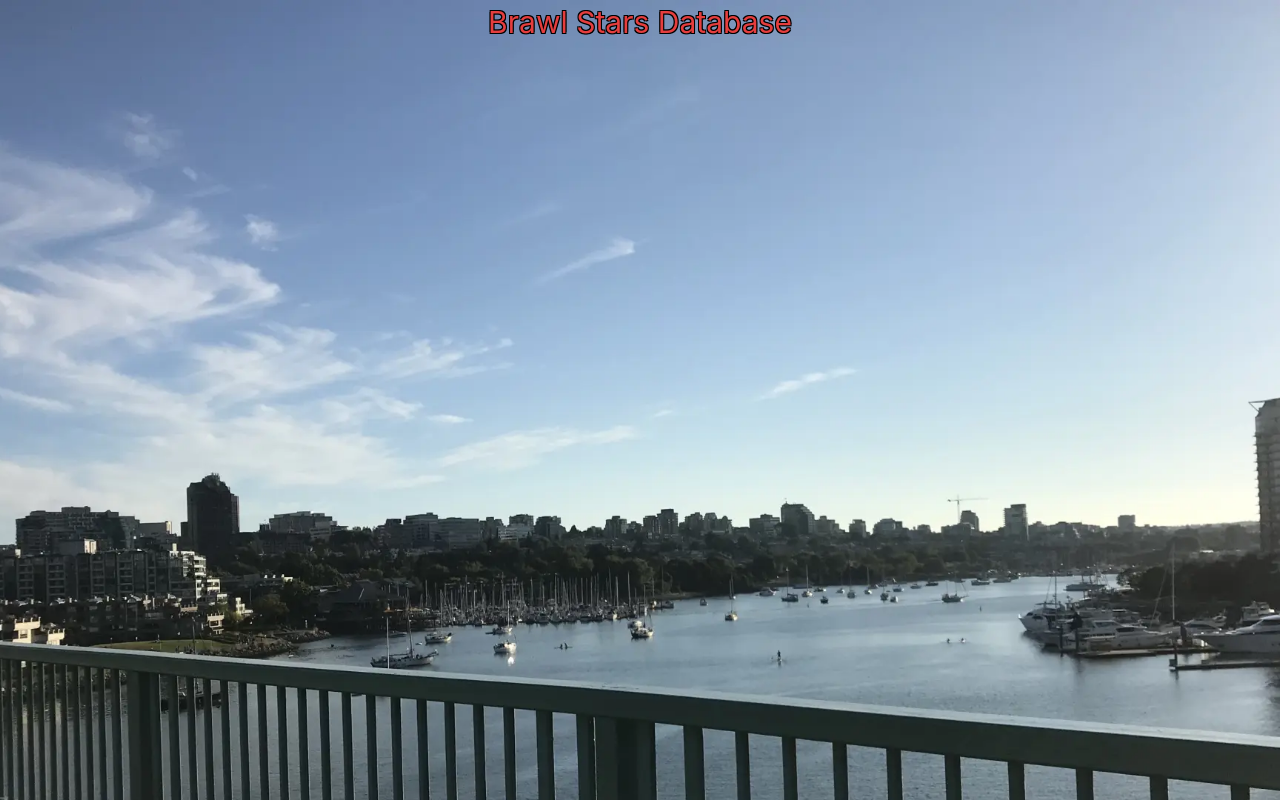
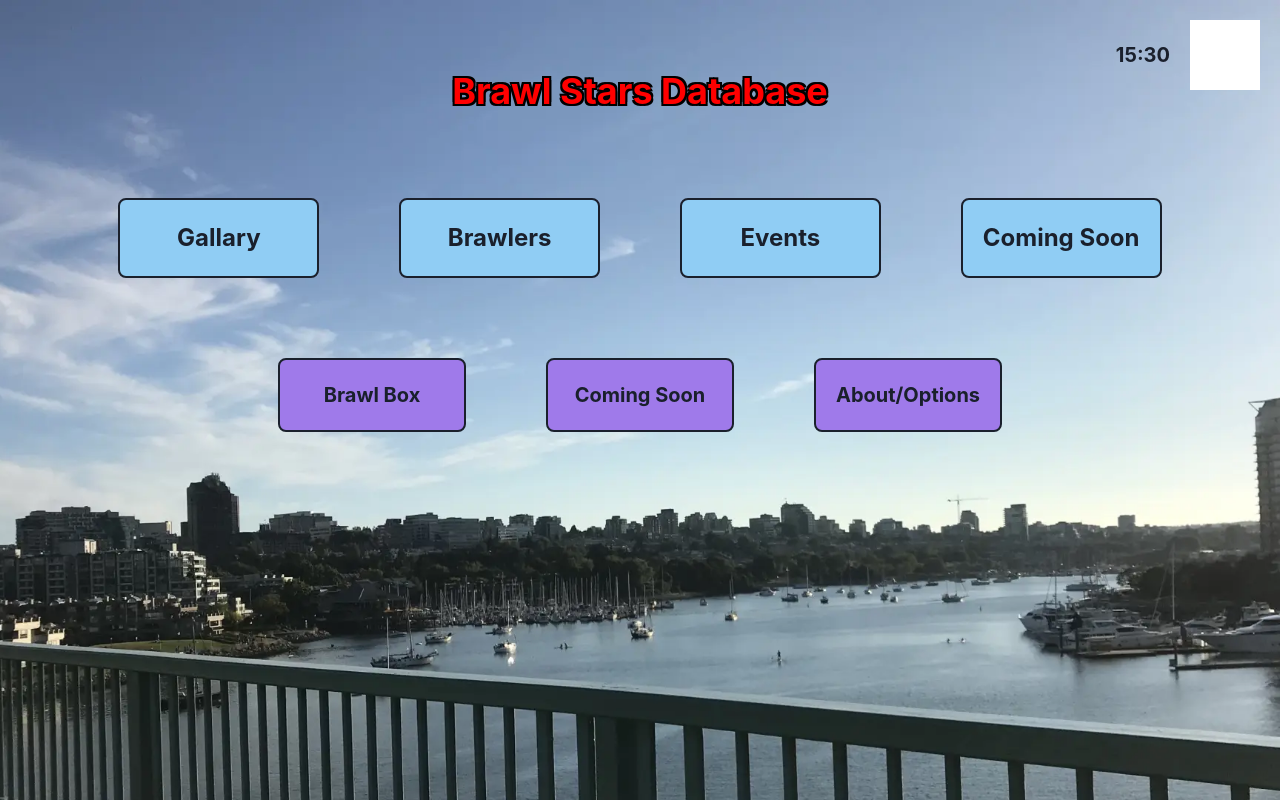
Before and after one commit to bull28/Brawl-Stars-Database, a React (Create React App) app in the folder frontend/: page / in a window 1280 px wide. Built offline with nearby package versions, Linux system fonts and the light colour scheme.

Commit message:
added main menu and converted /maps -> /events

```diff
--- a/frontend/src/App.tsx
+++ b/frontend/src/App.tsx
@@ -3,8 +3,7 @@
 import Home from './pages/Home'
 import Brawlers from './pages/Brawlers'
 import Brawler from './pages/Brawler'
-import Maps from './pages/Maps'
-import Modes from './pages/Modes'
+import Events from './pages/Events'
 import NotFound from './pages/NotFound'
 
 function App() {
@@ -15,8 +14,7 @@
           <Route path="/" element={<Home/>}/>
           <Route path="/brawlers" element={<Brawlers/>}/>
           <Route path="brawlers/:brawler" element={<Brawler/>}/>
-          <Route path="/maps" element={<Maps/>}/>
-          <Route path="/modes" element={<Modes/>}/>
+          <Route path="/events" element={<Events/>}/>
           <Route path="*" element={<NotFound/>}/>
         </Routes>
       </BrowserRouter>
--- a/frontend/src/pages/Home.tsx
+++ b/frontend/src/pages/Home.tsx
@@ -1,15 +1,63 @@
-import { Flex, Text, Image } from '@chakra-ui/react'
+import { Flex, Text, Image, Box, SimpleGrid } from '@chakra-ui/react'
+import React from 'react'
+import { useNavigate } from 'react-router-dom'
 
+const topRow = ['Gallary', 'Brawlers', 'Events', 'Coming Soon']
+const bottomRow = ['Brawl Box', 'Coming Soon', 'About/Options']
+
+const topLinks = ['', '/brawlers', '/events', '']
+const bottomLinks = ['', '', '']
+
+const LargeTile = ({ link, children }: {link: string, children: React.ReactNode}) => {
+  const redirect = useNavigate();
+
+  const handleRedirect = () => {
+    redirect(link)
+  }
+  return (
+    <Box fontSize={'2xl'} bgColor={'blue.200'} fontWeight={'bold'} borderRadius={'lg'} p={5} border={'2px'} onClick={handleRedirect} cursor={'pointer'}>{children}</Box>
+  )
+}
+
+const SmallTile = ({ link, children }: {link: string, children: React.ReactNode}) => {
+  const redirect = useNavigate();
+
+  const handleRedirect = () => {
+    redirect(link)
+  }
+  return (
+    <Box fontSize={'xl'} bgColor={'purple.400'} fontWeight={'bold'} borderRadius={'lg'} p={5} border={'2px'} onClick={handleRedirect} cursor={'pointer'}>{children}</Box>
+  )
+}
 
 export default function Home() {
   return (
     <>
     <Image w={'100vw'} h={'100vh'} position={'absolute'} objectFit={'cover'} src={require('../assets/backround.webp')} zIndex={'-1'} fallbackSrc={require('../assets/backround.png')}/>
-      <Flex w={'100%'} flexDir={'column'} textAlign={'center'}>
+    <Flex position={'absolute'} width={'100%'} justifyContent={'right'}>
+      <Flex m={5} alignItems={'center'}>
+        <Text mr={5} fontSize={'xl'} fontWeight={'bold'}>15:30</Text>
+        <Box w={'70px'} h={'70px'} bgColor={'white'}></Box>
+      </Flex>
 
-        <Text fontSize={'3xl'} color={'red.500'} textShadow={'-1px -1px 0 #000, 1px -1px 0 #000, -1px 1px 0 #000, 1px 1px 0 #000'}>
+    </Flex>
+      <Flex w={'100%'} flexDir={'column'} textAlign={'center'} justifyContent={'center'} alignItems={'center'}>
+
+        <Text fontSize={'4xl'} color={'rgb(255,0,0)'} fontWeight={'bold'} textShadow={'-2px -2px 0 #000, 2px -2px 0 #000, -2px 2px 0 #000, 2px 2px 0 #000'} mt={'5%'} mb={20}>
             Brawl Stars Database
         </Text>
+
+        <SimpleGrid columns={[2,4]} spacing={20} mb={20}>
+          {[0,1,2,3].map((i) => (
+            <LargeTile link={topLinks[i]}>{topRow[i]}</LargeTile>
+          ))}
+        </SimpleGrid>
+
+        <SimpleGrid columns={[1,3]} spacing={20}>
+          {[0,1,2].map((i) => (
+            <SmallTile link={bottomLinks[i]}>{bottomRow[i]}</SmallTile>
+          ))}
+        </SimpleGrid>
 
       </Flex>
     </>
--- a/frontend/src/pages/Modes.tsx
+++ /dev/null
@@ -1,6 +0,0 @@
-
-export default function Modes() {
-  return (
-    <div>Modes</div>
-  )
-}
```
Also changed, not shown: frontend/src/pages/Events.tsx (renamed from frontend/src/pages/Maps.tsx).
